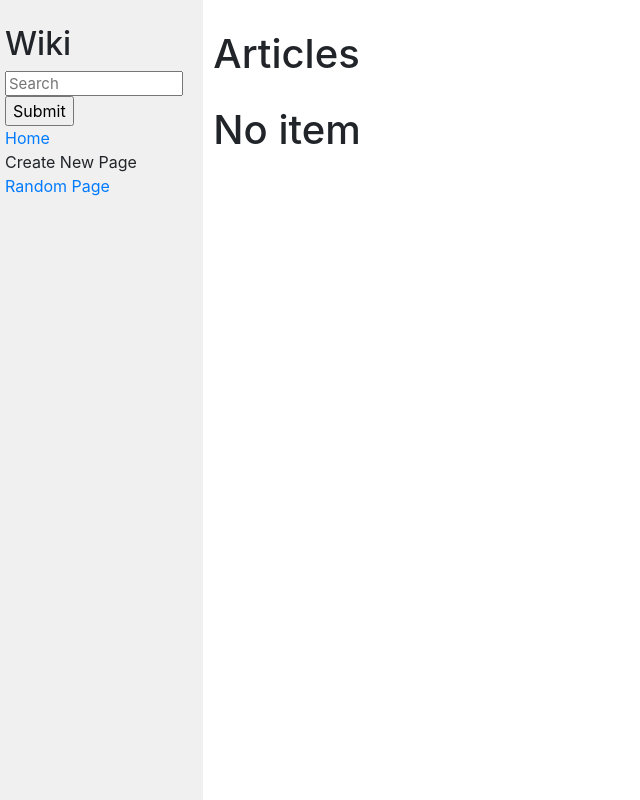
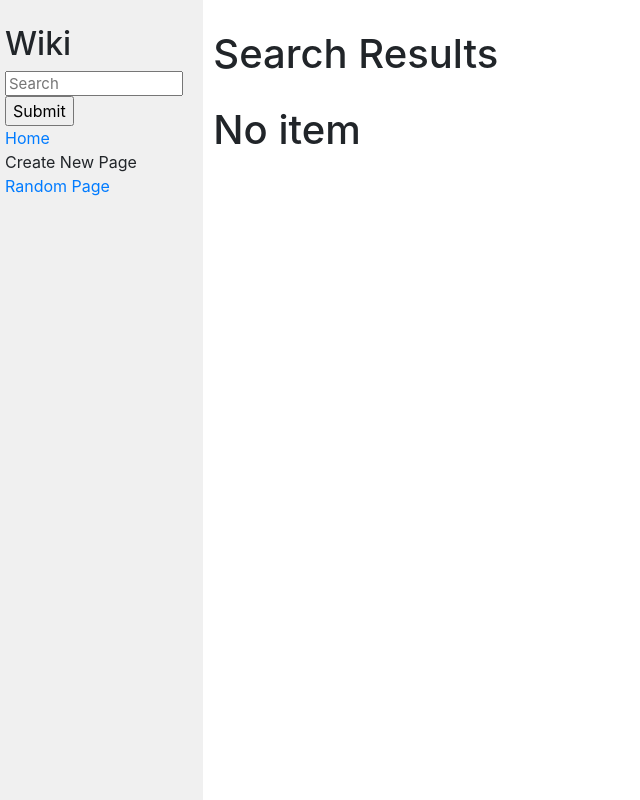
Before and after one commit to whoback/cs33, a Django app: template wiki/encyclopedia/templates/encyclopedia/search.html in a window 1280 px wide. Shown: the whole page, without its empty margins (0-640 px from the left). Run offline with Django 3.2, Linux system fonts and the light colour scheme; the template is opened without the code that fills it: values that come from a table or form of the project are taken from there, others are empty; some libraries are stand-ins or nearby versions.

Commit message:
title of search results changed

```diff
--- a/wiki/encyclopedia/templates/encyclopedia/search.html
+++ b/wiki/encyclopedia/templates/encyclopedia/search.html
@@ -5,7 +5,7 @@
 {% endblock %}
 
 {% block body %}
-<h1>Articles</h1>
+<h1>Search Results</h1>
     {% for title in query %}
     <li><a href=/wiki/{{title}}>{{title}}</a></li>
     {% empty %}
```
